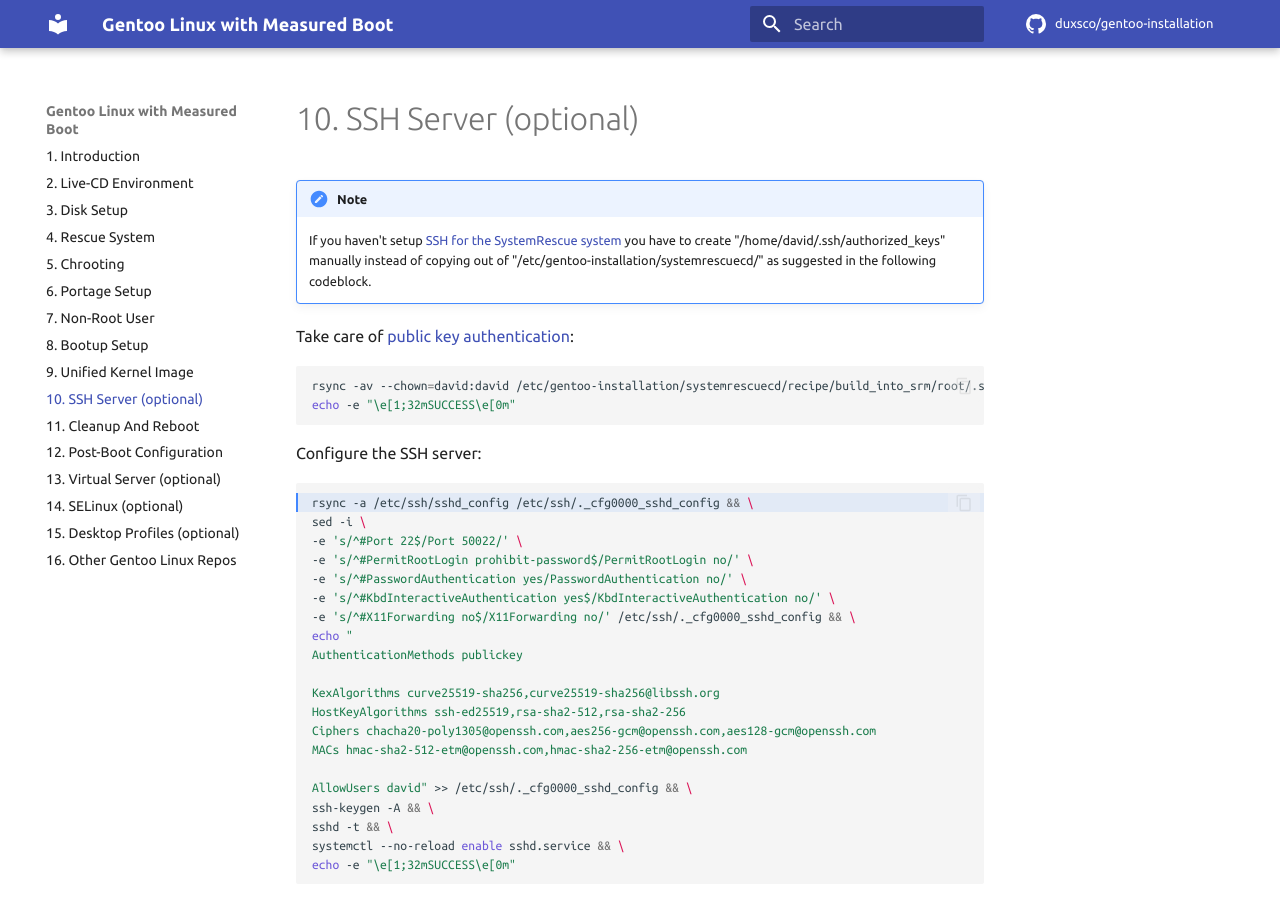
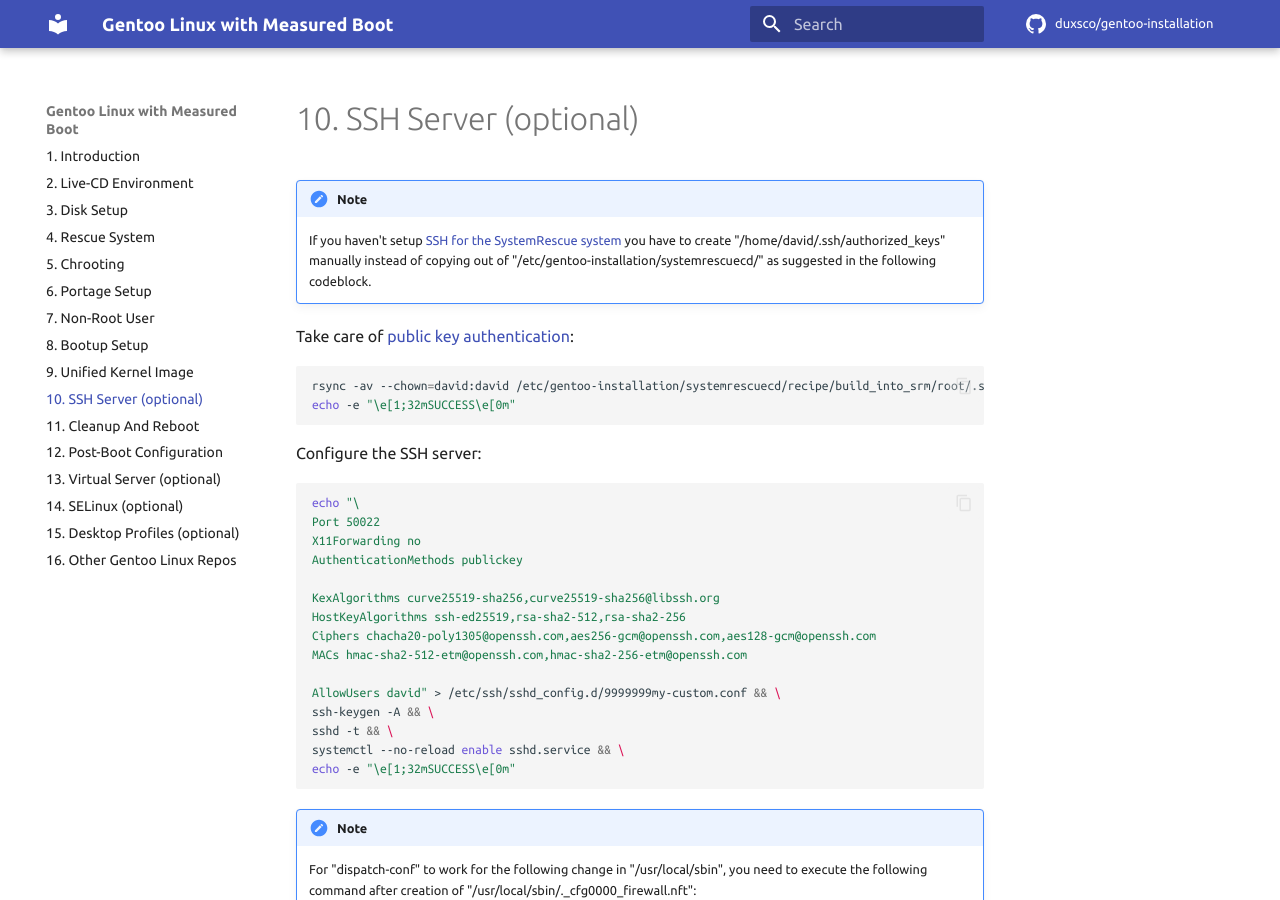
Before and after one commit to duxsco/gentoo-installation, an MkDocs documentation site: the page built from docs/ssh_server.md, in a window 1280 px wide and 900 px high. Built offline with MkDocs 1.6.1 and Material for MkDocs 9.7.7, drawn with Linux system fonts in a browser that asks for light colours; comment, search, counter and statistics services are not loaded.

Commit message:
Use OpenSSH config folder

````diff
--- a/docs/ssh_server.md
+++ b/docs/ssh_server.md
@@ -10,15 +10,10 @@ echo -e "\e[1;32mSUCCESS\e[0m"
 
 Configure the SSH server:
 
-```shell hl_lines="1"
-rsync -a /etc/ssh/sshd_config /etc/ssh/._cfg0000_sshd_config && \
-sed -i \
--e 's/^#Port 22$/Port 50022/' \
--e 's/^#PermitRootLogin prohibit-password$/PermitRootLogin no/' \
--e 's/^#PasswordAuthentication yes/PasswordAuthentication no/' \
--e 's/^#KbdInteractiveAuthentication yes$/KbdInteractiveAuthentication no/' \
--e 's/^#X11Forwarding no$/X11Forwarding no/' /etc/ssh/._cfg0000_sshd_config && \
-echo "
+```shell
+echo "\
+Port 50022
+X11Forwarding no
 AuthenticationMethods publickey
 
 KexAlgorithms curve25519-sha256,curve25519-sha256@libssh.org
@@ -26,7 +21,7 @@ HostKeyAlgorithms ssh-ed25519,rsa-sha2-512,rsa-sha2-256
 Ciphers chacha20-poly1305@openssh.com,aes256-gcm@openssh.com,aes128-gcm@openssh.com
 MACs hmac-sha2-512-etm@openssh.com,hmac-sha2-256-etm@openssh.com
 
-AllowUsers david" >> /etc/ssh/._cfg0000_sshd_config && \
+AllowUsers david" > /etc/ssh/sshd_config.d/9999999my-custom.conf && \
 ssh-keygen -A && \
 sshd -t && \
 systemctl --no-reload enable sshd.service && \
````
